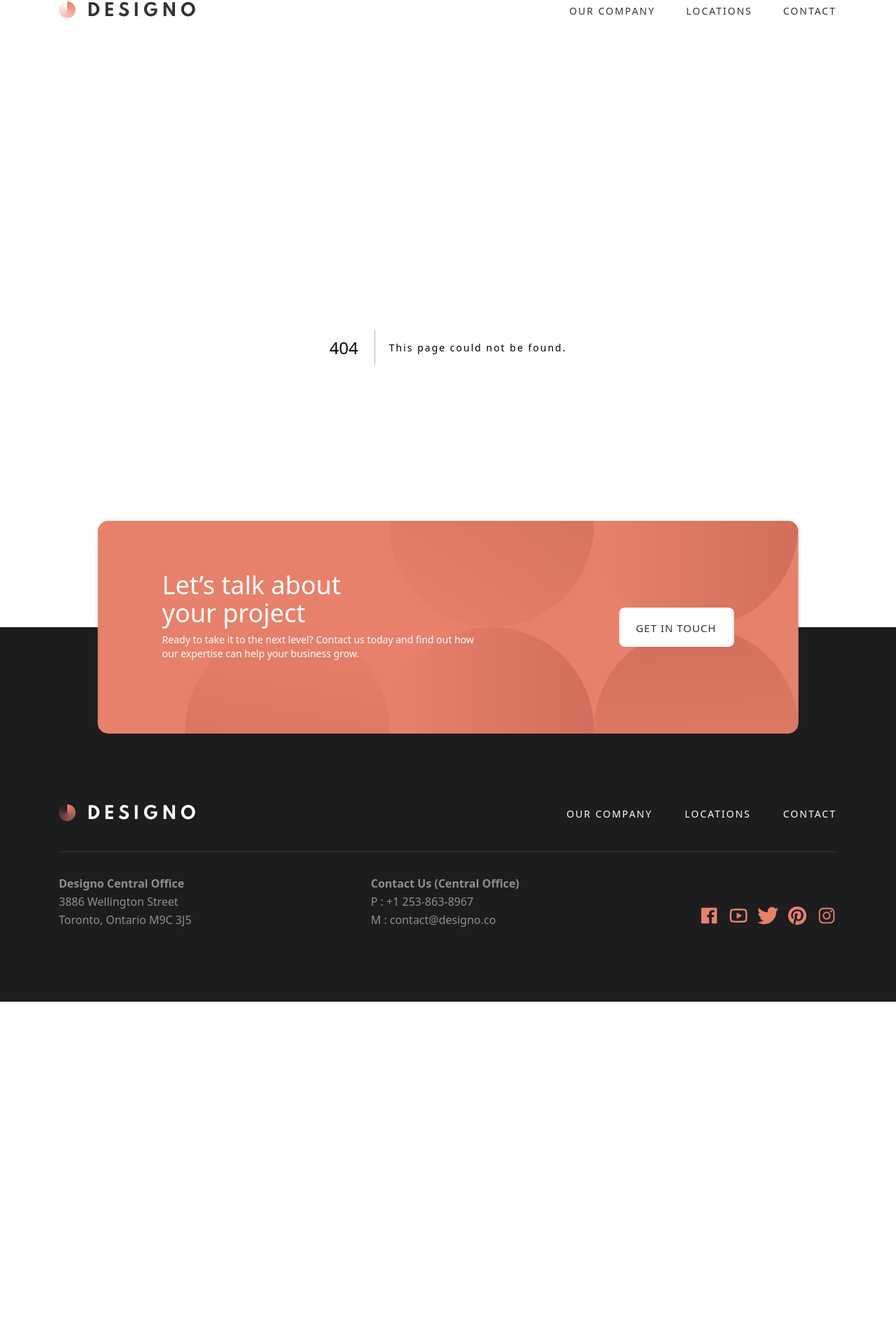
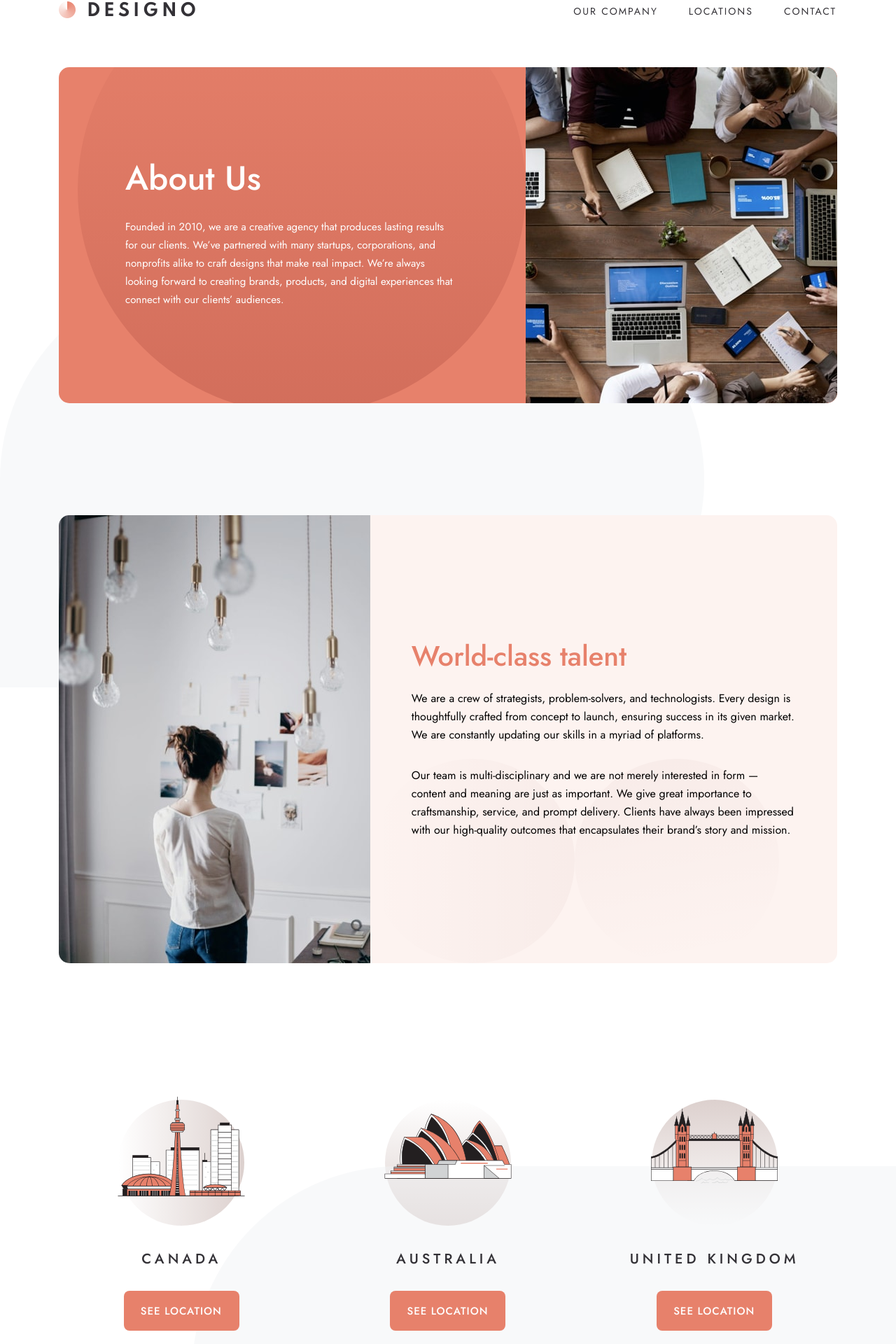
Before and after one commit to andreiwebdev/designo-nextjs-multipage, a Next.js app: page /our-company in a window 1280 px wide. Before the commit this address had no page. Shown: the part 62-1982 px from the top of the page at 70% size. Before the commit the page ends 1493 px from the top, so only its background shows below. Built offline with nearby package versions, Linux system fonts and the light colour scheme.

Commit message:
Update: Our Company Page

```diff
--- a/src/app/globals.css
+++ b/src/app/globals.css
@@ -1,6 +1,10 @@
 @tailwind base;
 @tailwind components;
 @tailwind utilities;
+
+body {
+    font-family: "Jost", sans-serif;
+}
 
 h1,
 h2,
--- a/src/app/layout.tsx
+++ b/src/app/layout.tsx
@@ -19,7 +19,7 @@ export default function RootLayout({
     return (
         <html lang="en">
             <link rel="icon" href="/icon.png" type="image/png" sizes="32x32" />
-            <body className={jost.className + "relative"}>
+            <body className={jost.className + " relative"}>
                 <Header />
                 <Wrapper>{children}</Wrapper>
                 <Footer />
--- /dev/null
+++ b/src/app/our-company/page.tsx
@@ -0,0 +1,77 @@
+import { GenericContentComponent } from "@/components/Content/GenericContentComponent";
+import { HeroOurCompany } from "@/components/HeroArea";
+import { CardDescriptionImage } from "@/components/OurCompany";
+
+export default function OurCompany() {
+    return (
+        <main>
+            <HeroOurCompany />
+            <CardDescriptionImage
+                title="World-class talent"
+                firstParagraph="We are a crew of strategists, problem-solvers, and
+                technologists. Every design is thoughtfully crafted from
+                concept to launch, ensuring success in its given market.
+                We are constantly updating our skills in a myriad of
+                platforms."
+                secondParagraph="Our team is multi-disciplinary and we are not merely
+                interested in form — content and meaning are just as
+                important. We give great importance to craftsmanship,
+                service, and prompt delivery. Clients have always been
+                impressed with our high-quality outcomes that
+                encapsulates their brand’s story and mission."
+                imageSrc="/assets/about/desktop/image-world-class-talent.jpg"
+                altText="World-class talent"
+                imagePosition="left"
+            />
+            <div className="mb-[120px] xl:mb-[160px] xl:grid xl:grid-cols-3 xl:gap-[30px]">
+                <GenericContentComponent
+                    imageUrl="/assets/shared/desktop/illustration-canada.svg"
+                    imageAltText="illustration-passionate"
+                    imageBgDirection="right"
+                    title="Canada"
+                    buttonText="See Location"
+                    buttonLink="/"
+                    buttonExtraClasses="mx-auto md:ml-0 md:mr-auto xl:mx-auto"
+                />
+                <GenericContentComponent
+                    imageUrl="/assets/shared/desktop/illustration-australia.svg"
+                    imageAltText="illustration-resourceful"
+                    imageBgDirection="bottom"
+                    title="Australia"
+                    buttonText="See Location"
+                    buttonLink="/"
+                    buttonExtraClasses="mx-auto md:ml-0 md:mr-auto xl:mx-auto"
+                />
+                <GenericContentComponent
+                    imageUrl="/assets/shared/desktop/illustration-united-kingdom.svg"
+                    imageAltText="illustration-friendly"
+                    imageBgDirection="top"
+                    title="United Kingdom"
+                    buttonText="See Location"
+                    buttonLink="/"
+                    buttonExtraClasses="mx-auto md:ml-0 md:mr-auto xl:mx-auto"
+                />
+                <div
+                    className="hidden xl:block w-[1006px] h-[594px] bg-lightGrey -z-[1] opacity-50 absolute right-0"
+                    style={{
+                        borderRadius: "297px 0 297px 297px",
+                        transform: "translateY(130px)",
+                    }}
+                ></div>
+            </div>
+            <CardDescriptionImage
+                title="The real deal"
+                firstParagraph="As strategic partners in our clients’ businesses, we are ready to take on any challenge as our own. Solving real problems require empathy and collaboration, and we strive to bring a fresh perspective to every opportunity. We make design and technology more accessible and give you tools to measure success."
+                secondParagraph="We are visual storytellers in appealing and captivating ways. By combining business and marketing strategies, we inspire audiences to take action and drive real results."
+                imageSrc="/assets/about/desktop/image-real-deal.jpg"
+                altText="The real deal"
+                imagePosition="right"
+                containerExtraClasses="!mb-[310px] md:!mb-[384px]"
+            />
+            <div
+                className="hidden xl:block w-[1006px] h-[594px] bg-lightGrey opacity-50 absolute -z-[1] bottom-0 top-[450px] left-0"
+                style={{ borderRadius: "297px 297px 297px 0px" }}
+            ></div>
+        </main>
+    );
+}
--- a/src/app/page.tsx
+++ b/src/app/page.tsx
@@ -51,7 +51,7 @@ export default function Home() {
                     text=" We are a group of enthusiastic folks who know how to put people first. Our success depends on our customers, and we strive to give them the best experience a company can provide."
                 />
                 <div
-                    className="hiddex xl:block w-[1006px] h-[594px] bg-lightGrey -z-[1] opacity-50 absolute right-0"
+                    className="hidden xl:block w-[1006px] h-[594px] bg-lightGrey -z-[1] opacity-50 absolute right-0"
                     style={{
                         borderRadius: "297px 0 297px 297px",
                         transform: "translateY(130px)",
--- a/src/app/portfolio/[slug]/page.tsx
+++ b/src/app/portfolio/[slug]/page.tsx
@@ -86,7 +86,7 @@ export default async function PortfolioSinglePage(props: any) {
                 </div>
             </div>
             <div
-                className="hiddex xl:block w-[1006px] h-[594px] bg-lightGrey opacity-50 absolute -z-[1] bottom-0 top-[150px] left-0"
+                className="hidden xl:block w-[1006px] h-[594px] bg-lightGrey opacity-50 absolute -z-[1] bottom-0 top-[150px] left-0"
                 style={{ borderRadius: "297px 297px 297px 0px" }}
             ></div>
         </main>
--- a/src/components/Content/GenericContentComponent.tsx
+++ b/src/components/Content/GenericContentComponent.tsx
@@ -1,14 +1,19 @@
 import Image from "next/image";
+import { Button } from "../common";
+import Link from "next/link";
 
 export const GenericContentComponent = (props: {
     imageUrl: string;
     imageAltText: string;
     imageBgDirection: string;
     title: string;
-    text: string;
+    text?: string;
+    buttonText?: string;
+    buttonLink?: string;
+    buttonExtraClasses?: string;
 }) => {
     return (
-        <div className="text-center mb-[80px] last:mb-0 md:text-left md:grid md:grid-cols-2 xl:grid-cols-1 xl:text-center xl:flex xl:flex-col">
+        <div className="text-center mb-[80px] last:mb-0 md:text-left md:grid md:grid-cols-2 md:items-center xl:grid-cols-1 xl:text-center xl:flex xl:flex-col">
             <div className="relative md:w-fit xl:w-full">
                 <Image
                     src={props.imageUrl}
@@ -28,9 +33,20 @@ export const GenericContentComponent = (props: {
                 <div className="text-darkGrey text-[20px] font-medium leading-[26px] tracking-[5px] uppercase mb-[32px] md:w-full">
                     {props.title}
                 </div>
-                <p className="text-darkGrey w-[327px] mx-auto md:w-full">
-                    {props.text}
-                </p>
+                {props.text && (
+                    <p className="text-darkGrey w-[327px] mx-auto md:w-full">
+                        {props.text}
+                    </p>
+                )}
+                {props.buttonText && props.buttonLink && (
+                    <Link href={props.buttonLink}>
+                        <Button
+                            buttonText={props.buttonText}
+                            style="dark"
+                            extraClasses={props.buttonExtraClasses}
+                        />
+                    </Link>
+                )}
             </div>
         </div>
     );
--- a/src/components/HeroArea/HeroAreaHome.tsx
+++ b/src/components/HeroArea/HeroAreaHome.tsx
@@ -31,7 +31,7 @@ export const HeroAreaHome = () => {
                         alt="hero phone"
                         fill
                         quality={100}
-                        sizes="100vw"
+                        sizes="(max-width: 768px) 100vw, (max-width: 1200px) 50vw, 33vw"
                         className="object-contain absolute z-[1] xl:object-top xl:!top-[0px]"
                         priority
                     />
--- /dev/null
+++ b/src/components/HeroArea/HeroOurCompany.tsx
@@ -0,0 +1,35 @@
+import { BackgroundImage } from "../common";
+
+export const HeroOurCompany = () => {
+    return (
+        <div className="text-center text-white bg-peach md:rounded-[15px] overflow-hidden xl:flex xl:items-center md:mb-[120px] xl:mb-[160px]">
+            <div className="relative w-full h-[320px] xl:h-[480px] xl:w-[40%] xl:order-2">
+                <BackgroundImage
+                    imageSrc="/assets/about/desktop/image-about-hero.jpg"
+                    altText="About Hero Image"
+                    extraClasses="md:rounded-[15px] z-10 xl:rounded-none xl:rounded-r-[15px]"
+                />
+            </div>
+            <div className="py-[80px] px-[24px] relative xl:w-[60%] xl:order-1 xl:text-left xl:px-[95px]">
+                <div className="text-[32px] font-medium leading-[36px] mb-[24px] z-10 relative md:text-[48px] md:leading-[48px] md:mb-[32px]">
+                    About Us
+                </div>
+                <p className="text-[15px] z-10 relative">
+                    Founded in 2010, we are a creative agency that produces
+                    lasting results for our clients. We’ve partnered with many
+                    startups, corporations, and nonprofits alike to craft
+                    designs that make real impact. We’re always looking forward
+                    to creating brands, products, and digital experiences that
+                    connect with our clients’ audiences.
+                </p>
+                <div
+                    className="w-[292px] h-[292px] rounded-full absolute opacity-30 -top-[30%] right-0 md:w-[640px] md:h-[640px] md:-top-[440px] md:right-[30%] xl:-top-[200px] xl:right-0"
+                    style={{
+                        background:
+                            "linear-gradient(180deg, rgba(93, 2, 2, 0.00) 0%, rgba(93, 2, 2, 0.50) 100%)",
+                    }}
+                ></div>
+            </div>
+        </div>
+    );
+};
--- a/src/components/HeroArea/HeroPortfolioSinglePage.tsx
+++ b/src/components/HeroArea/HeroPortfolioSinglePage.tsx
@@ -12,35 +12,35 @@ export const HeroPortfolioSinglePage = (props: {
                     {props.description}
                 </p>
                 <div
-                    className="w-[292px] h-[292px] rounded-full bg-red-500 absolute top-[25px] right-0 opacity-30 md:-top-[140px] md:-right-[140px] xl:right-0"
+                    className="w-[292px] h-[292px] rounded-full absolute top-[25px] right-0 opacity-30 md:-top-[140px] md:-right-[140px] xl:right-0"
                     style={{
                         background:
                             "linear-gradient(178deg, rgba(93, 2, 2, 0.00) 0%, rgba(93, 2, 2, 0.50) 100%)",
                     }}
                 ></div>
                 <div
-                    className="hidden md:block w-[292px] h-[292px] rounded-full bg-red-500 absolute opacity-30 md:-top-[140px] md:right-[151px] xl:right-[302px]"
+                    className="hidden md:block w-[292px] h-[292px] rounded-full absolute opacity-30 md:-top-[140px] md:right-[151px] xl:right-[302px]"
                     style={{
                         background:
                             "linear-gradient(290deg, rgba(93, 2, 2, 0.00) 0%, rgba(93, 2, 2, 0.50) 100%)",
                     }}
                 ></div>
                 <div
-                    className="hidden md:block w-[292px] h-[292px] rounded-full bg-red-500 absolute opacity-30 md:-top-[140px] md:right-[450px] xl:right-[620px]"
+                    className="hidden md:block w-[292px] h-[292px] rounded-full absolute opacity-30 md:-top-[140px] md:right-[450px] xl:right-[620px]"
                     style={{
                         background:
                             "linear-gradient(290deg, rgba(93, 2, 2, 0.00) 0%, rgba(93, 2, 2, 0.50) 100%)",
                     }}
                 ></div>
                 <div
-                    className="hidden md:block w-[292px] h-[292px] rounded-full bg-red-500 absolute opacity-30 md:-bottom-[180px] md:-right-[140px] xl:right-0"
+                    className="hidden md:block w-[292px] h-[292px] rounded-full absolute opacity-30 md:-bottom-[180px] md:-right-[140px] xl:right-0"
                     style={{
                         background:
                             "linear-gradient(205deg, rgba(93, 2, 2, 0.00) 0%, rgba(93, 2, 2, 0.50) 100%)",
                     }}
                 ></div>
                 <div
-                    className="hidden md:block w-[292px] h-[292px] rounded-full bg-red-500 absolute opacity-30 md:-bottom-[203px] md:right-[151px] xl:right-[302px]"
+                    className="hidden md:block w-[292px] h-[292px] rounded-full absolute opacity-30 md:-bottom-[203px] md:right-[151px] xl:right-[302px]"
                     style={{
                         background:
                             "linear-gradient(290deg, rgba(93, 2, 2, 0.00) 0%, rgba(93, 2, 2, 0.50) 100%)",
--- a/src/components/HeroArea/index.tsx
+++ b/src/components/HeroArea/index.tsx
@@ -1,2 +1,3 @@
 export * from "./HeroAreaHome";
 export * from "./HeroPortfolioSinglePage";
+export * from "./HeroOurCompany";
--- /dev/null
+++ b/src/components/OurCompany/CardDescriptionImage.tsx
@@ -0,0 +1,62 @@
+import { BackgroundImage } from "../common";
+
+export const CardDescriptionImage = (props: {
+    title: string;
+    firstParagraph: string;
+    secondParagraph: string;
+    imageSrc: string;
+    altText: string;
+    imagePosition: string;
+    containerExtraClasses?: string;
+}) => {
+    return (
+        <div
+            className={`xl:flex xl:items-center mb-[120px] xl:mb-[160px] ${props.containerExtraClasses}`}
+        >
+            <div
+                className={`relative h-[562px] w-full rounded-t-[15px] md:h-[320px] xl:h-[640px] xl:w-[40%] ${
+                    props.imagePosition == "right" ? "xl:order-2" : "xl:order-1"
+                }`}
+            >
+                <BackgroundImage
+                    imageSrc={props.imageSrc}
+                    altText={props.altText}
+                    extraClasses={`object-bottom md:rounded-t-[15px] md:object-center xl:rounded-tr-[0px] xl:rounded-l-[15px] ${
+                        props.imagePosition == "right"
+                            ? "xl:rounded-l-none xl:rounded-tr-[15px] xl:rounded-br-[15px]"
+                            : ""
+                    }`}
+                />
+            </div>
+            <div
+                className={`py-[80px] px-[24px] text-center bg-[#FDF3F0] rounded-b-[15px] md:py-[68px] md:px-[59px] xl:h-[640px] xl:w-[60%] xl:text-left xl:flex xl:flex-col xl:justify-center xl:rounded-r-[15px] xl:rounded-l-[0px] relative overflow-hidden ${
+                    props.imagePosition == "right"
+                        ? "xl:order-1 xl:!rounded-l-[15px] xl:!rounded-r-none"
+                        : "xl:order-2"
+                }`}
+            >
+                <div className="text-peach text-[32px] font-medium leading-[36px] mb-[24px] md:text-[40px] md:leading-[48px]">
+                    {props.title}
+                </div>
+                <div>
+                    <p className="mb-[32px]">{props.firstParagraph}</p>
+                    <p>{props.secondParagraph}</p>
+                </div>
+                <div
+                    className="hidden xl:block w-[292px] h-[292px] rounded-full absolute right-0 opacity-[0.06] left-0 bottom-0"
+                    style={{
+                        background:
+                            "linear-gradient(90deg, rgba(93, 2, 2, 0.00) 0%, rgba(93, 2, 2, 0.50) 100%)",
+                    }}
+                ></div>
+                <div
+                    className="hidden xl:block w-[292px] h-[292px] rounded-full absolute right-0 opacity-[0.06] left-[292px] bottom-0 rotate-[259deg]"
+                    style={{
+                        background:
+                            "linear-gradient(90deg, rgba(93, 2, 2, 0.00) 0%, rgba(93, 2, 2, 0.50) 100%)",
+                    }}
+                ></div>
+            </div>
+        </div>
+    );
+};
--- /dev/null
+++ b/src/components/OurCompany/index.tsx
@@ -0,0 +1 @@
+export * from "./CardDescriptionImage";
```
